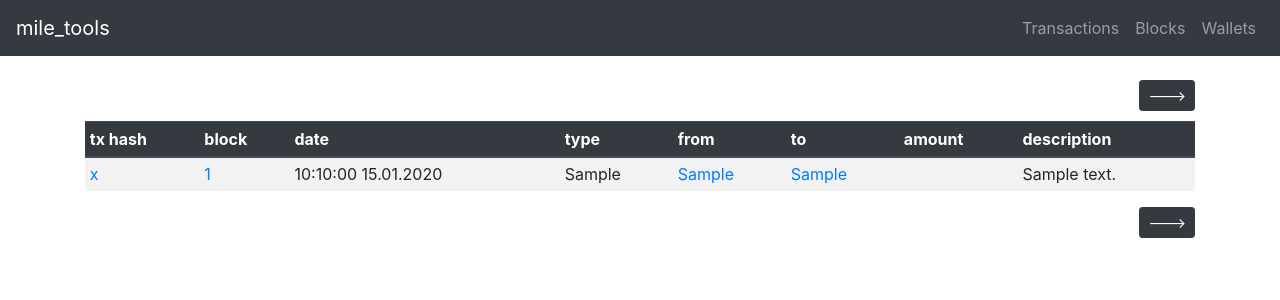
After one commit to quantum13/mile-explorer, a Python web app: template core/templates/explorer/transactions.html in a window 1280 px wide. The commit adds this page. Shown: the top 300 px of the page. Run offline with Jinja, Linux system fonts and the light colour scheme; the template is opened without the code that fills it: most values are stand-ins (such as "Sample title", 1, 10 or a date in 2020); some libraries are stand-ins or nearby versions.

Commit message:
transactions

```diff
--- a/apps/explorer/models.py
+++ b/apps/explorer/models.py
@@ -1,7 +1,7 @@
 import sqlalchemy as sa
 from sqlalchemy.dialects.postgresql import TIMESTAMP
 
-from core.common import utcnow
+from apps.mileapi.constants import TX_TYPES_HUMAN
 from core.di import db
 
 
@@ -87,3 +87,6 @@ class Transaction(db.Model):
 
     def __str__(self):
         return self.pub_key
+
+    def human_type(self):
+        return TX_TYPES_HUMAN.get(self.type, '')
--- a/core/templates/base.html
+++ b/core/templates/base.html
@@ -3,15 +3,15 @@
 <head>
     <meta charset="utf-8">
     <meta name="viewport" content="width=device-width, initial-scale=1, shrink-to-fit=no">
-    <meta name="description" content="{{ meta_descr }}">
-    <title>{{ meta_title }}</title>
+    <meta name="description" content="{% block meta_descr %}{% endblock %}">
+    <title>{% block meta_title %}{% endblock %}</title>
 
     <!-- Bootstrap core CSS -->
     <link rel="stylesheet" href="https://stackpath.bootstrapcdn.com/bootstrap/4.2.1/css/bootstrap.min.css"
           integrity="sha384-GJzZqFGwb1QTTN6wy59ffF1BuGJpLSa9DkKMp0DgiMDm4iYMj70gZWKYbI706tWS" crossorigin="anonymous">
 
     <style>
-        {{ meta_style }}
+        {% block meta_style %}{% endblock %}
     </style>
     <!-- Custom styles for this template -->
     {#    <link href="starter-template.css" rel="stylesheet">#}
@@ -29,34 +29,20 @@
             <li class="nav-item">
                 <a class="nav-link" href="/transactions">Transactions</a>
             </li>
-            <li class="nav-item dropdown">
-                <a class="nav-link dropdown-toggle" href="#" id="dropdown-menu-blocks" data-toggle="dropdown">Blocks</a>
-                <div class="dropdown-menu dropdown-menu-right" aria-labelledby="dropdown-menu-blocks">
-                    <a class="dropdown-item" href="/blocks">All</a>
-                    <a class="dropdown-item" href="/blocks/non_empty">Non empty</a>
-                </div>
+            <li class="nav-item">
+                <a class="nav-link" href="/blocks">Blocks</a>
             </li>
-            <li class="nav-item dropdown">
-                <a class="nav-link dropdown-toggle" href="#" id="dropdown-menu-wallets" data-toggle="dropdown">Wallets</a>
-                <div class="dropdown-menu dropdown-menu-right" aria-labelledby="dropdown-menu-wallets">
-                    <a class="dropdown-item" href="/wallets">By creation date</a>
-                    <a class="dropdown-item" href="/wallets/top/miles">Top wallets by miles</a>
-                    <a class="dropdown-item" href="/wallets/top/xdr">Top wallets by xdr</a>
-                    <a class="dropdown-item" href="/wallets/top/miles/staked">Top wallets by miles staked</a>
-                    <a class="dropdown-item" href="/wallets/top/xdr/staked">Top wallets by miles staked</a>
-                </div>
+            <li class="nav-item">
+                <a class="nav-link" href="/wallets">Wallets</a>
             </li>
+
         </ul>
     </div>
 </nav>
 
-<main role="main" class="container">
+<main role="main" class="container" style="margin-top: 80px">
 
-    <div class="starter-template">
-        <h1>Bootstrap starter template</h1>
-        <p class="lead">Use this document as a way to quickly start any new project.<br> All you get is this text and a
-            mostly barebones HTML document.</p>
-    </div>
+    {% block content %}{% endblock %}
 
 </main><!-- /.container -->
 
--- /dev/null
+++ b/core/templates/explorer/transactions.html
@@ -0,0 +1,88 @@
+{% extends "base.html" %}
+
+{% block meta_title %}Mile transactions{% endblock %}
+
+{% macro page_before(txs) %}
+    {% if txs and pagination_has_prev %}
+        <a class="btn btn-dark btn-sm" href="/transactions?before={{ (txs|first).block_id }}_{{ (txs|first).num_in_block }}">
+            🡐
+        </a>
+    {% endif %}
+{% endmacro %}
+{% macro page_after(txs) %}
+    {% if txs %}
+        <a class="btn btn-dark btn-sm" href="/transactions?after={{ (txs|last).block_id }}_{{ (txs|last).num_in_block }}">
+            🡒
+        </a>
+    {% endif %}
+{% endmacro %}
+{% macro tx_value(tx) %}
+    {{ ('{:,}'.format(tx.mile) if tx.mile else ('{:,}'.format(tx.xdr) if tx.xdr else '')).replace(',', '&nbsp;').rstrip('0').rstrip('.') }}
+{% endmacro %}
+
+{% macro txs_table(transactions) %}
+    <table class="table table-striped table-hover table-sm table-responsive-md">
+        <thead class="thead-dark">
+        <tr>
+            <th scope="col">tx hash</th>
+            <th scope="col">block</th>
+            <th scope="col">date</th>
+            <th scope="col">type</th>
+            <th scope="col">from</th>
+            <th scope="col">to</th>
+            <th scope="col">amount</th>
+            <th scope="col">description</th>
+        </tr>
+        </thead>
+        <tbody>
+        {% for tx in transactions %}
+        <tr>
+            <td><a href="/transactions/{{ tx.digest }}" title="{{ tx.digest }}">{{ tx.digest|truncate(10) }}</a></td>
+            <td><a href="/blocks/{{ tx.block_id }}">{{ tx.block_id }}</a></td>
+            <td>{{ tx.timestamp.strftime('%H:%I:%S %d.%m.%Y') }}</td>
+            <td>{{ tx.human_type() }}</td>
+            <td>
+                {% if tx.wallet_from %}
+                    <a href="/wallets/{{ tx.wallet_from }}">{{ tx.wallet_from|truncate(15) }}</a>
+                {% else %}
+                    &nbsp;
+                {% endif %}
+            </td>
+            <td>
+                {% if tx.wallet_to %}
+                    <a href="/wallets/{{ tx.wallet_to }}">{{ tx.wallet_to|truncate(15) }}</a>
+                {% else %}
+                    &nbsp;
+                {% endif %}
+            </td>
+            <td>{{ tx_value(tx) }}</td>
+            <td><div title="tx.description">{{ tx.description|truncate(75) }}</div></td>
+        </tr>
+        {% endfor %}
+        </tbody>
+    </table>
+{% endmacro %}
+
+{% block content %}
+
+    <div class="row" style="margin-bottom: 10px">
+        <div class="col-md-1">
+            {{ page_before(transactions) }}
+        </div>
+        <div class="col-md-1 offset-md-10 text-right font-weight-bold">
+            {{ page_after(transactions) }}
+        </div>
+    </div>
+
+    {{ txs_table(transactions) }}
+
+    <div class="row" style="margin-top: 10px">
+        <div class="col-md-1">
+            {{ page_before(transactions) }}
+        </div>
+        <div class="col-md-1 offset-md-10 text-right font-weight-bold">
+            {{ page_after(transactions) }}
+        </div>
+    </div>
+
+{% endblock %}
--- a/core/templates/index.html
+++ b/core/templates/index.html
@@ -1 +1,7 @@
 {% extends "base.html" %}
+
+{% block meta_title %}mile_tools{% endblock %}
+
+{% block content %}
+Let it be
+{% endblock %}
```
Also changed, not shown: apps/explorer/controllers.py (+53 -0 lines), apps/explorer/indexer.py (+11 -6 lines), apps/mileapi/constants.py (+13 -0 lines), core/config.py (+9 -3 lines), core/di.py (+6 -2 lines), roadmap.md (added, +35 -0 lines).
